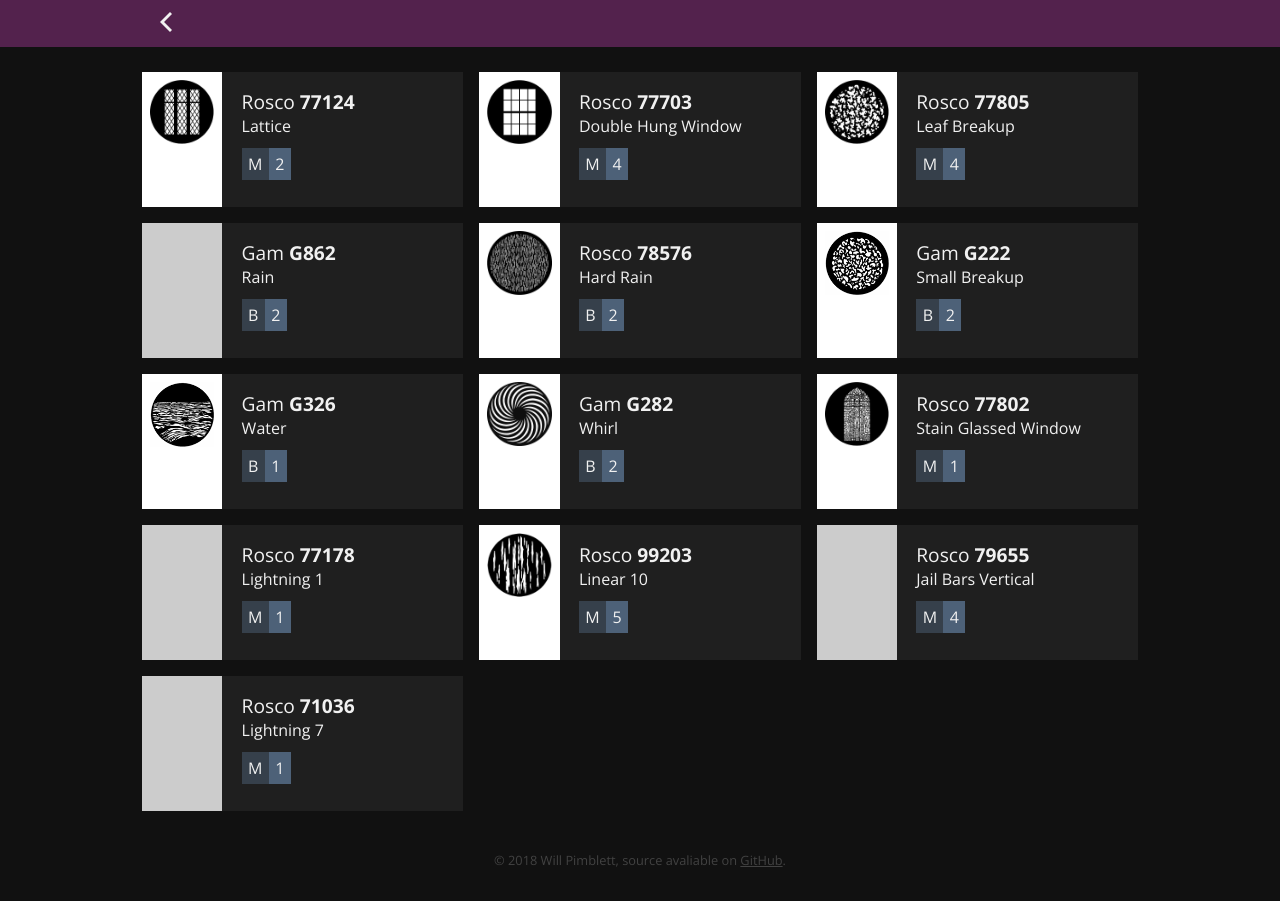
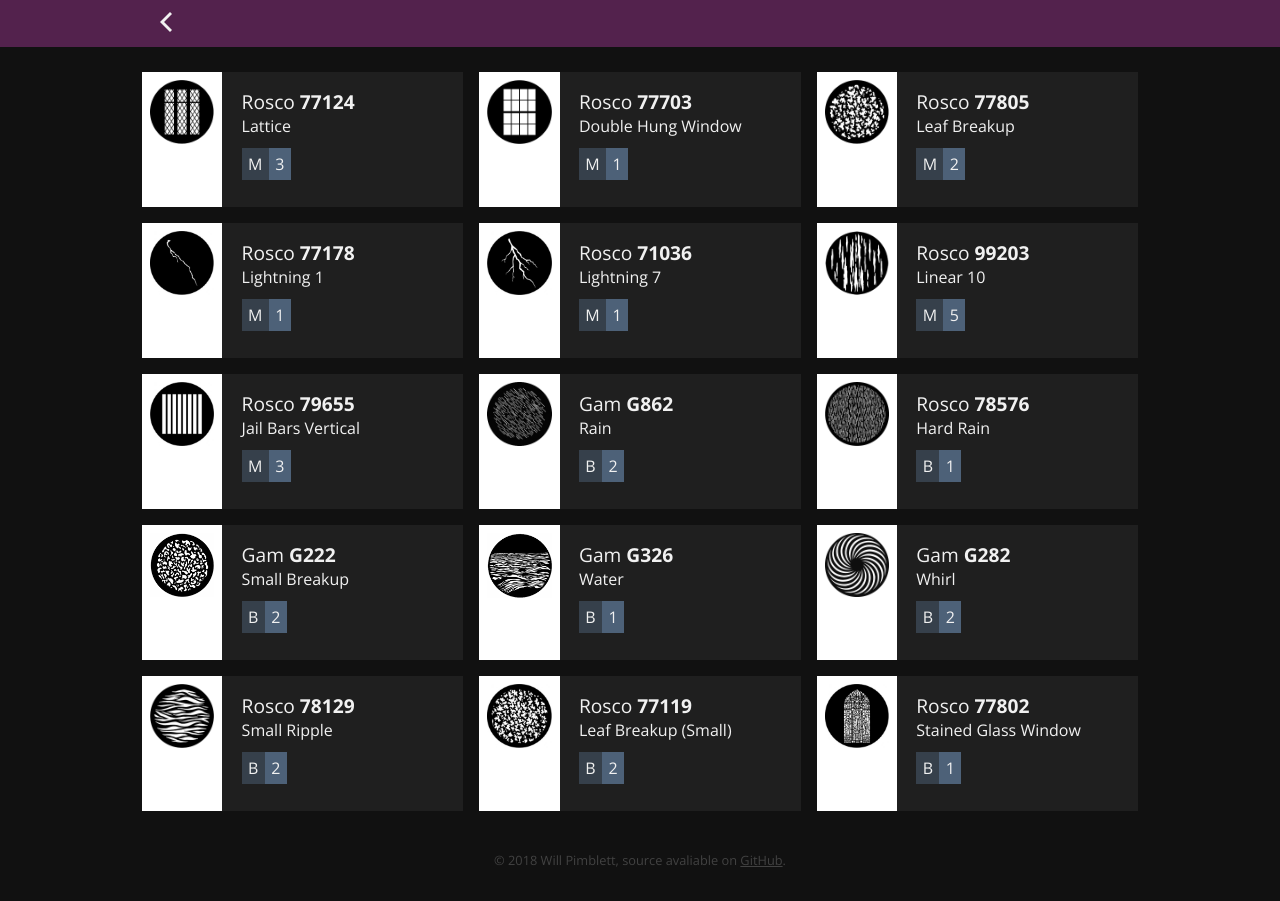
Before and after one commit to newtheatre/lx, a Jekyll site: the page built from gobo.html, in a window 1280 px wide. Built offline with Jekyll 4.4.1, drawn with Linux system fonts in a browser that asks for light colours.

Commit message:
Update Gobo Stock
Updating to reflect current stock levels

```diff
--- a/_data/gobos.yml
+++ b/_data/gobos.yml
@@ -6,7 +6,7 @@
   image: rosco-77124.png
   stock:
     - size: M
-      qty: 2
+      qty: 3
 - gobo:
   make: Rosco
   number: 77703
@@ -15,7 +15,7 @@
   image: rosco-77703.png
   stock:
     - size: M
-      qty: 4
+      qty: 1
 - gobo:
   make: Rosco
   number: 77805
@@ -24,13 +24,49 @@
   image: rosco-77805.png
   stock:
     - size: M
-      qty: 4
+      qty: 2
+- gobo:
+  make: Rosco
+  number: 77178
+  name: Lightning 1
+  type: Breakup
+  image: rosco-77178.jpg
+  stock:
+    - size: M
+      qty: 1
+- gobo:
+  make: Rosco
+  number: 71036
+  name: Lightning 7
+  type: Breakup
+  image: rosco-71036.jpg
+  stock:
+    - size: M
+      qty: 1
+- gobo:
+  make: Rosco
+  number: 99203
+  name: Linear 10
+  type: Breakup
+  image: rosco-99203.png
+  stock:
+    - size: M
+      qty: 5
+- gobo:
+  make: Rosco
+  number: 79655
+  name: Jail Bars Vertical
+  type: Architecture
+  image: rosco-79655.jpg
+  stock:
+    - size: M
+      qty: 3
 - gobo:
   make: Gam
   number: G862
   name: Rain
   type: Breakup
-  image:
+  image: gam-g862.jpg
   stock:
     - size: B
       qty: 2
@@ -42,7 +78,7 @@
   image: rosco-78576.png
   stock:
     - size: B
-      qty: 2
+      qty: 1
 - gobo:
   make: Gam
   number: G222
@@ -72,46 +108,28 @@
       qty: 2
 - gobo:
   make: Rosco
-  number: 77802
-  name: Stain Glassed Window
+  number: 78129
+  name: Small Ripple
   type: Breakup
-  image: rosco-77802.png
+  image: rosco-78129.png
   stock:
-    - size: M
-      qty: 1
+    - size: B
+      qty: 2
 - gobo:
   make: Rosco
-  number: 77178
-  name: Lightning 1
+  number: 77119
+  name: Leaf Breakup (Small)
   type: Breakup
-  image:
+  image: rosco-77119.jpg
   stock:
-    - size: M
-      qty: 1
+    - size: B
+      qty: 2
 - gobo:
   make: Rosco
-  number: 99203
-  name: Linear 10
-  type: Breakup
-  image: rosco-99203.png
+  number: 77802
+  name: Stained Glass Window
+  type: Architecture
+  image: rosco-77802.jpg
   stock:
-    - size: M
-      qty: 5
-- gobo:
-  make: Rosco
-  number: 79655
-  name: Jail Bars Vertical
-  type: Breakup
-  image:
-  stock:
-    - size: M
-      qty: 4
-- gobo:
-  make: Rosco
-  number: 71036
-  name: Lightning 7
-  type: Breakup
-  image:
-  stock:
-    - size: M
+    - size: B
       qty: 1
```
Also changed, not shown: images/gobos/gam-g862.jpg (added), images/gobos/rosco-71036.jpg (added), images/gobos/rosco-77119.jpg (added), images/gobos/rosco-77178.jpg (added), images/gobos/rosco-77802.jpg (added), images/gobos/rosco-78129.png (added), images/gobos/rosco-79655.jpg (added).
